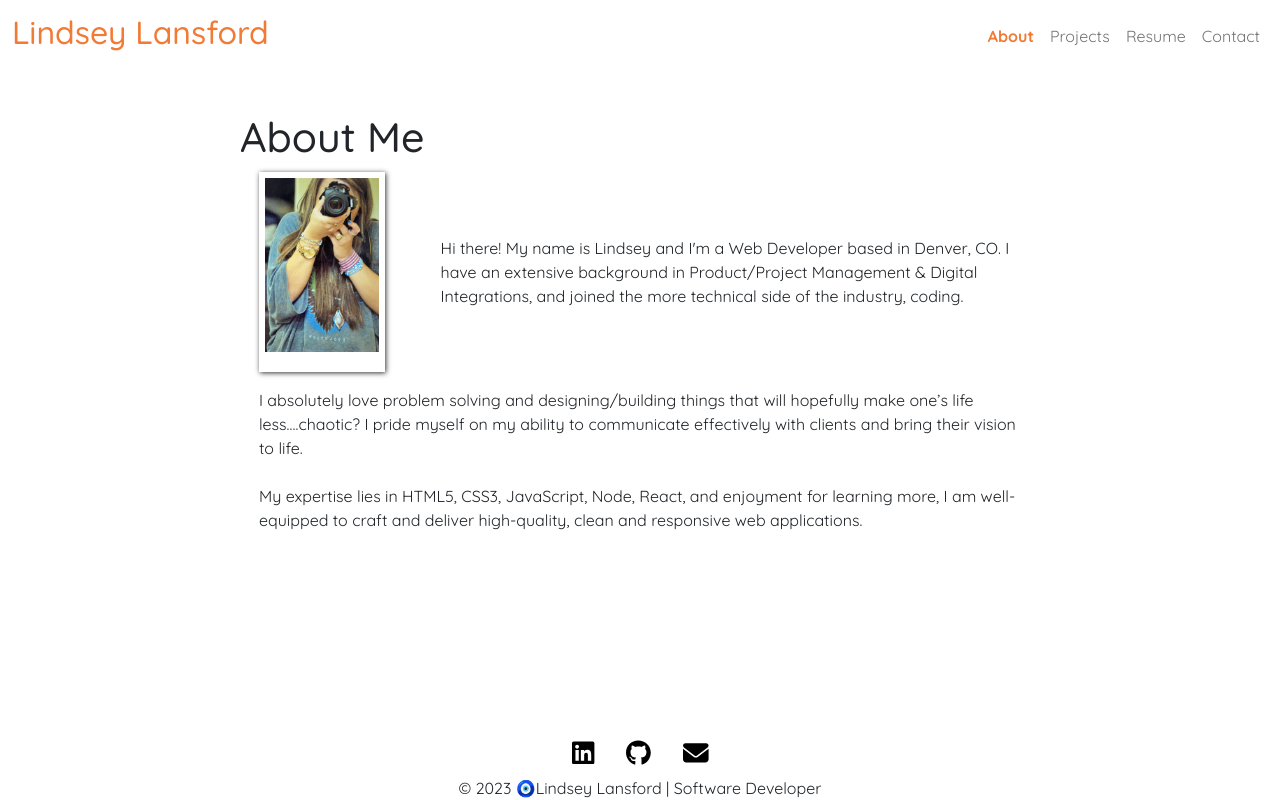
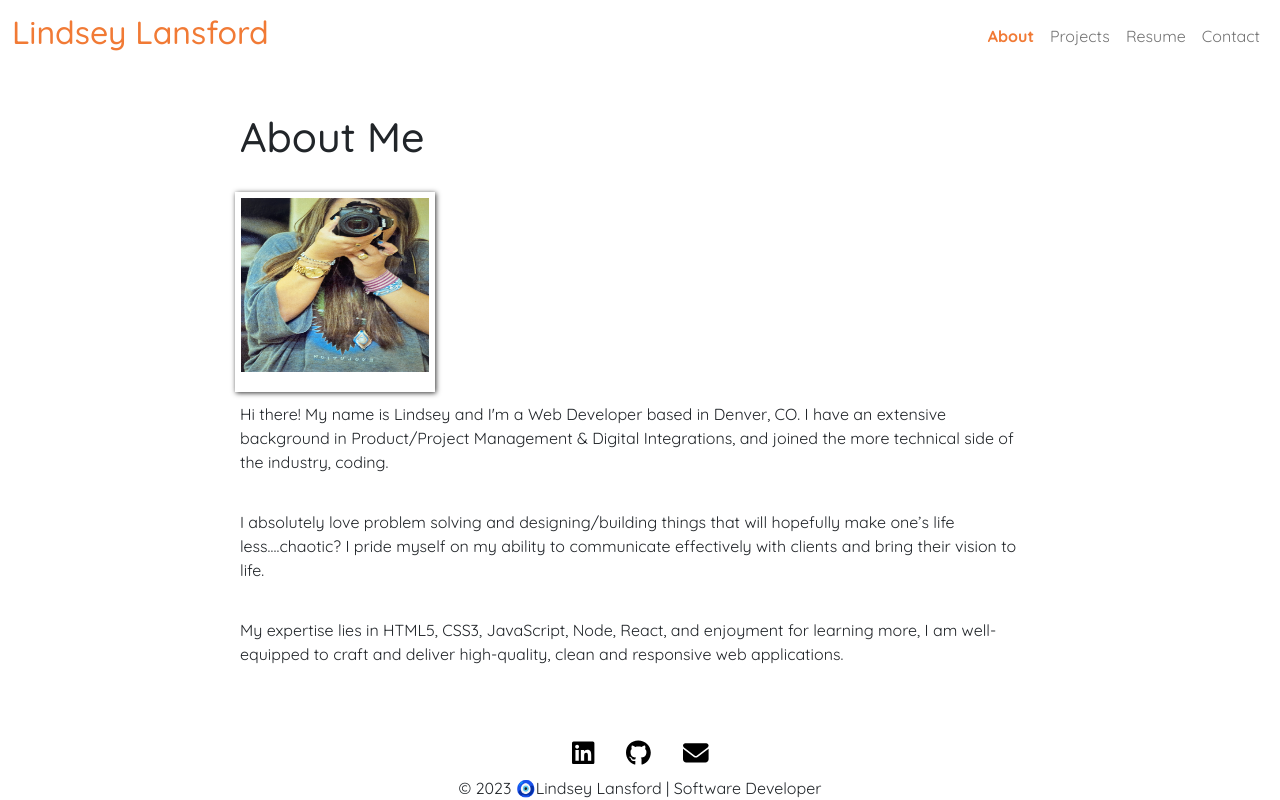
Before and after one commit to lindsey-lansford/react-portfolio, a React (Create React App) app: page /react-portfolio/about in a window 1280 px wide. Built offline with nearby package versions, Linux system fonts and the light colour scheme; what react-animations would draw is missing.

Commit message:
trying a simple layout

```diff
--- a/src/pages/About.js
+++ b/src/pages/About.js
@@ -25,42 +25,17 @@ const About = () => {
   return (
     <div className="about-page-container">
       <Spin className="title">About Me</Spin>
-      <Container>
-        <Stack
-          direction="row"
-          spacing={{ xs: 1, sm: 2, md: 5, lg:7 }}
-          alignItems="center"
-        >
-          <img className="profpic" src={bioImageCom} alt="profile" />
-          <Box>
-              Hi there! My name is Lindsey and I'm a Web Developer based in
-              Denver, CO. I have an extensive background in Product/Project
-              Management & Digital Integrations, and joined the more technical
-              side of the industry, coding.
-          </Box>
-        </Stack>
-        <Stack
-          display="flex"
-          direction="column"
-          spacing={{ xs: 1, sm: 2, md: 3}}
-          alignItems="baseline"
-          className="lower-section"
-        >
-          <Box>
-            I absolutely love problem solving and designing/building things that
-            will hopefully make one’s life less….chaotic? I pride myself on my
-            ability to communicate effectively with clients and bring their
-            vision to life.
-          </Box>
-          <Box>
-            {" "}
-            My expertise lies in HTML5, CSS3, JavaScript, Node, React, and
-            enjoyment for learning more, I am well-equipped to craft and deliver
-            high-quality, clean and responsive web applications.
-          </Box>
-        </Stack>
-      </Container>
+        <div className="top">
+        <img className="profpic" src={bioImageCom} alt="profile" />
+        <p className="bio-right">
+        Hi there! My name is Lindsey and I'm a Web Developer based in Denver, CO. I have an extensive background in Product/Project Management & Digital Integrations, and joined the more technical side of the industry, coding.
+        </p>
     </div>
+        <div className="bottom">
+        <p>I absolutely love problem solving and designing/building things that will hopefully make one’s life less….chaotic? I pride myself on my ability to communicate effectively with clients and bring their vision to life.</p>
+          <p>My expertise lies in HTML5, CSS3, JavaScript, Node, React, and enjoyment for learning more, I am well-equipped to craft and deliver high-quality, clean and responsive web applications.</p>
+    </div>
+      </div>
   );
 };
 
```
